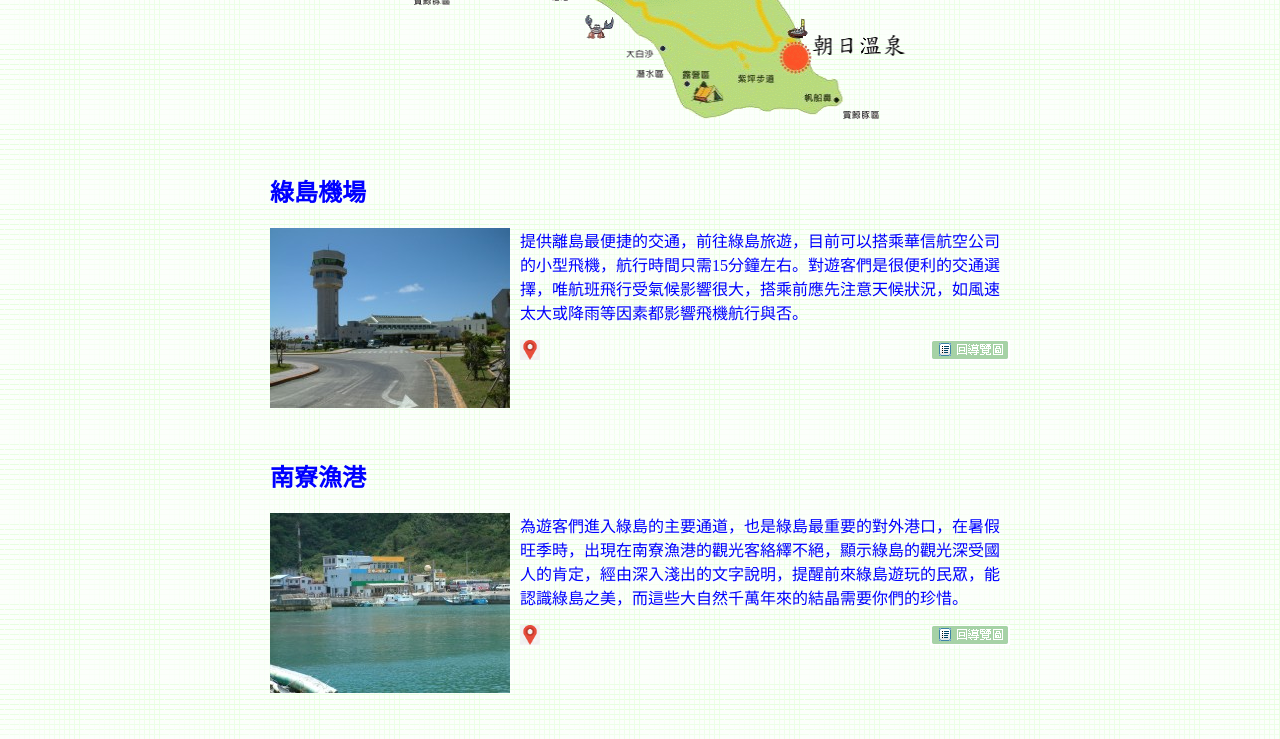
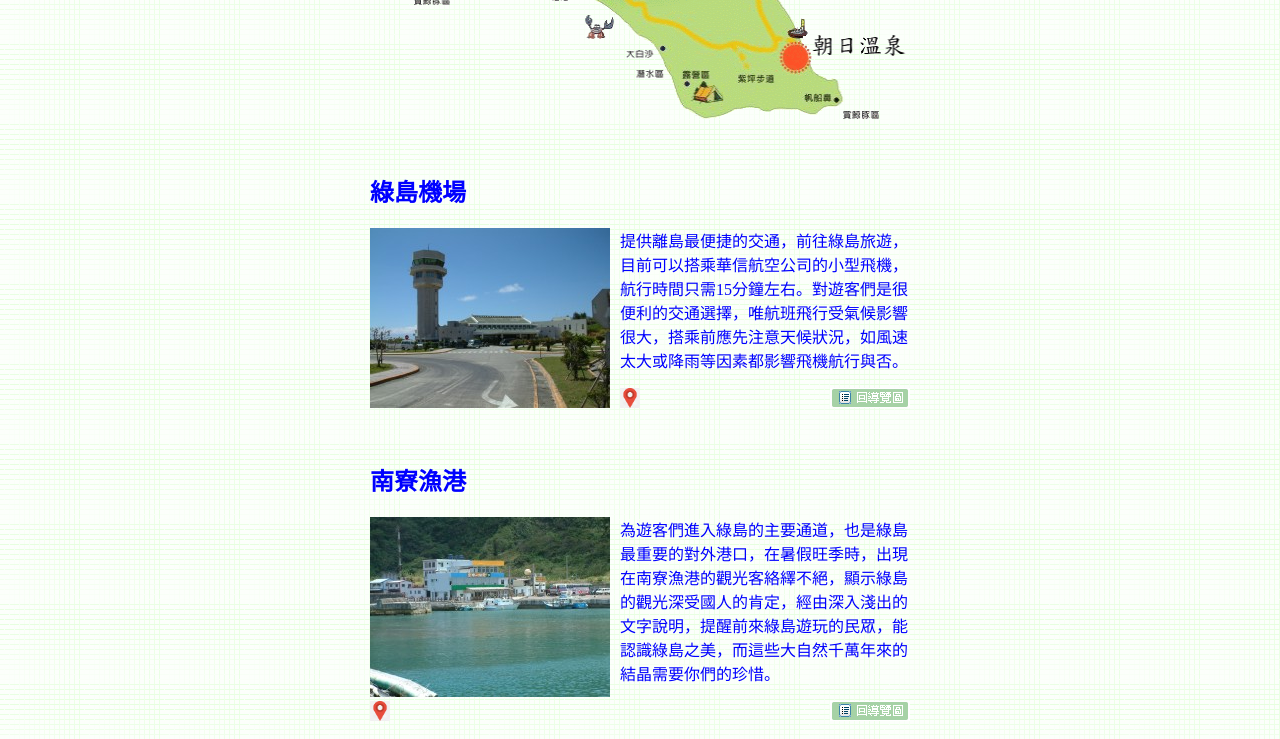
Before and after one commit to erica239/11401DW1211, a plain HTML site: page index.html in a window 1280 px wide. Shown: the part 520-1259 px from the top of the page. Drawn offline with Linux system fonts and the light colour scheme.

Commit message:
Update index.html

```diff
--- a/index.html
+++ b/index.html
@@ -32,7 +32,7 @@
   <area shape="circle" coords="449,478,15" title="朝日溫泉"  href="#d">
 </map>
 
-<table width="800" border="0" cellspacing="30" cellpadding="0">
+<table width="600" border="0" cellspacing="30" cellpadding="0">
   <tbody>
     <tr id="a">
       <td><h2>綠島機場</h2>
```
